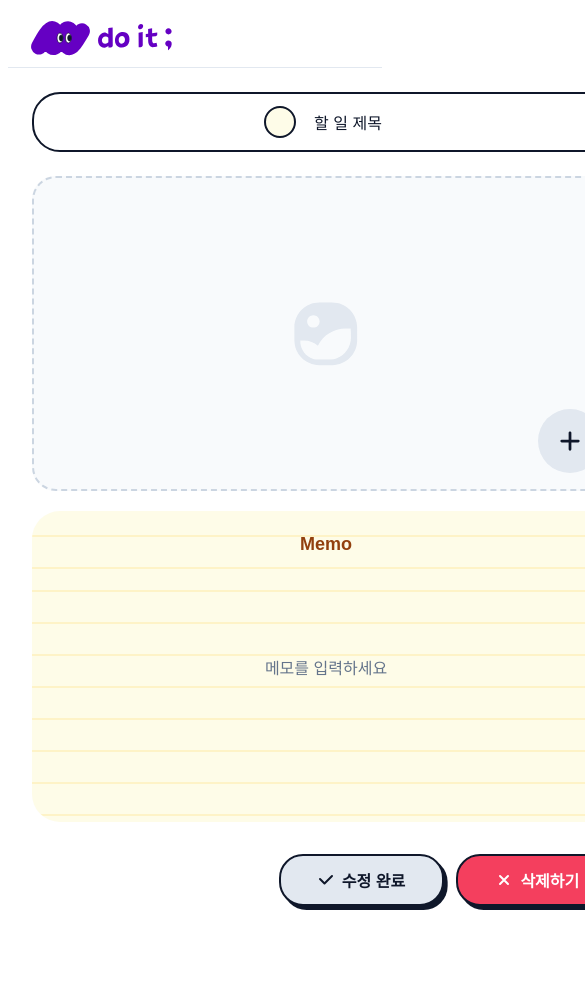
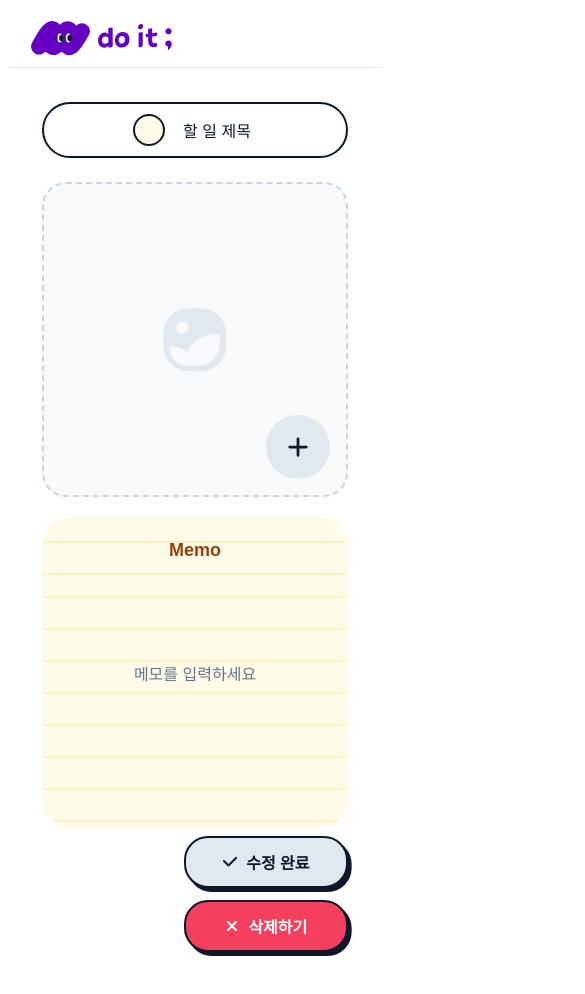
Before and after one commit to J-Moment/todo-mission-codeit, a Next.js app: page /detail/1 in a window 390 px wide. Shown: the top 994 px of the page, 585 px wide, since content can reach past the window. Before the commit the page ends 962 px from the top, so only its background shows below. Built offline with nearby package versions, Linux system fonts and the light colour scheme; no server answers; a web font is replaced by a local one.

Commit message:
Design: Detail Page Label 수정
Label의 레이아웃 및 반응형으로 수정

```diff
--- a/src/styles/DetailPage.module.css
+++ b/src/styles/DetailPage.module.css
@@ -3,10 +3,10 @@
 }
 
 .inner {
-    max-width: 1100px;
+    max-width: 1200px;
+    padding: 10px;
     margin: 0 auto;
     display: grid;
-    gap: 24px;
 }
 
 /* 타이틀 바 */
@@ -16,11 +16,13 @@
     justify-content: center;
     gap: 12px;
     height: 56px;
-    padding: 0 16px;
+    margin-bottom:24px;
 
     border: 2px solid var(--slate-900);
     border-radius: 28px;
     background: #fff;
+    box-sizing: border-box;
+    min-width: 0;
     transition: background-color .15s ease;
 }
 
@@ -39,6 +41,7 @@
     padding: 0 6px;
     color: var(--slate-900);
     cursor: text;
+    min-width: 0;
 }
 
 .titleInput {
@@ -54,19 +57,19 @@
 /* 데스크탑 => 태블릿 */
 .content {
     display: grid;
-    grid-template-columns: 1fr 1fr;
+    grid-template-columns: minmax(0,1fr) minmax(0,1fr);
     gap: 24px;
 }
 
 /* 태블릿 */
 @media (max-width: 745px) {
     .content {
-        grid-template-columns: 1fr;
+        grid-template-columns: minmax(0,1fr);
     }
 }
 
 .imagePanel {
-  width: 588px;
+  width: 100%;
   max-width: 100%;
   height: 311px;
   display: flex;
```
